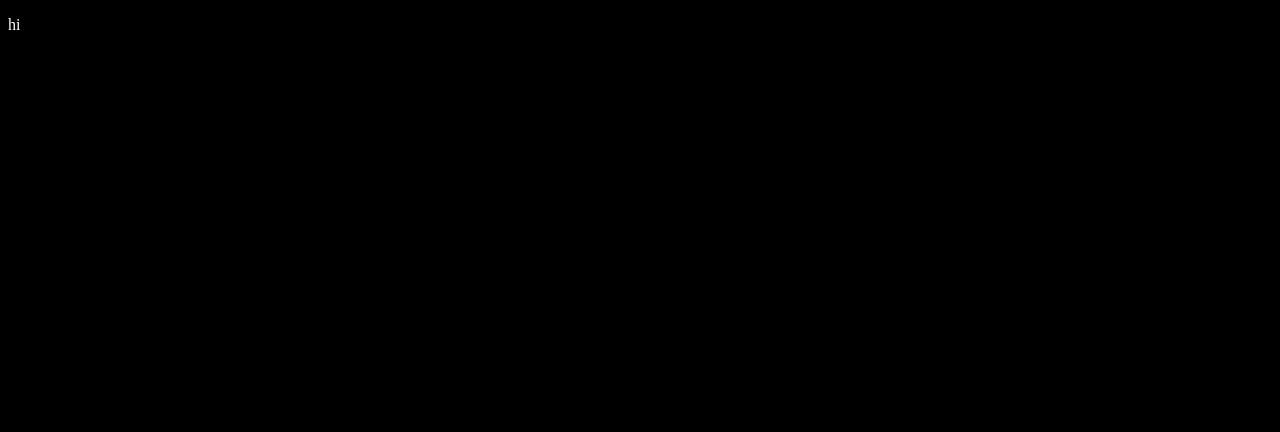
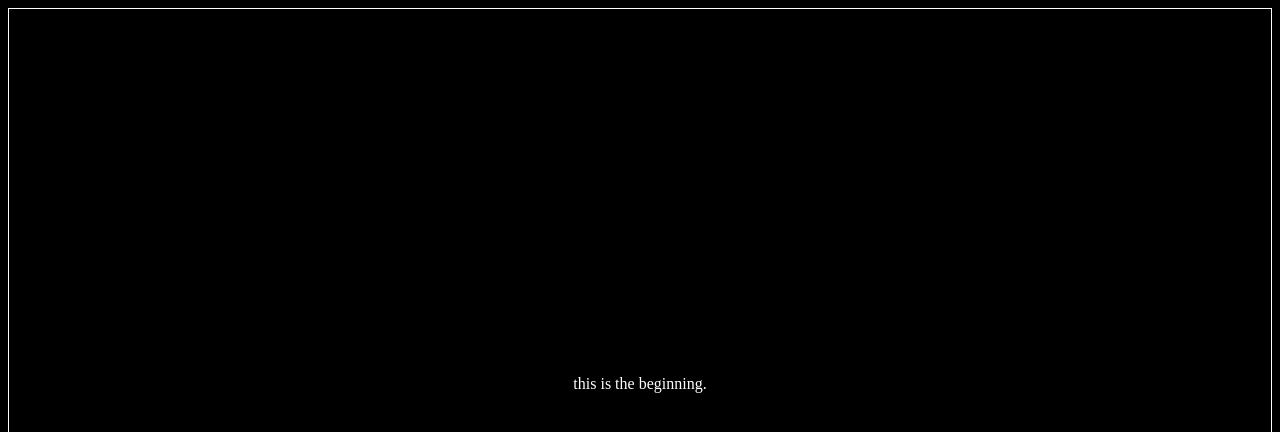
Before and after one commit to audv18/AUDV18site, a plain HTML site: page index.html in a window 1280 px wide. Shown: the top 432 px of the page. Drawn offline with Linux system fonts and the light colour scheme.

Commit message:
centered main text

```diff
--- a/index.html
+++ b/index.html
@@ -8,6 +8,8 @@
     <link rel="stylesheet" href="styles.css">
 </head>
 <body>
-    <p>hi</p>
+    <div class="center">
+        <p>this is the beginning.</p>
+    </div>
 </body>
 </html>
--- a/styles.css
+++ b/styles.css
@@ -4,3 +4,8 @@ p {
 body {
     background-color: black;
 }
+.center {
+    border: 1px solid #ffffff;
+    text-align: center;
+    padding: 350px 0;
+}
```
